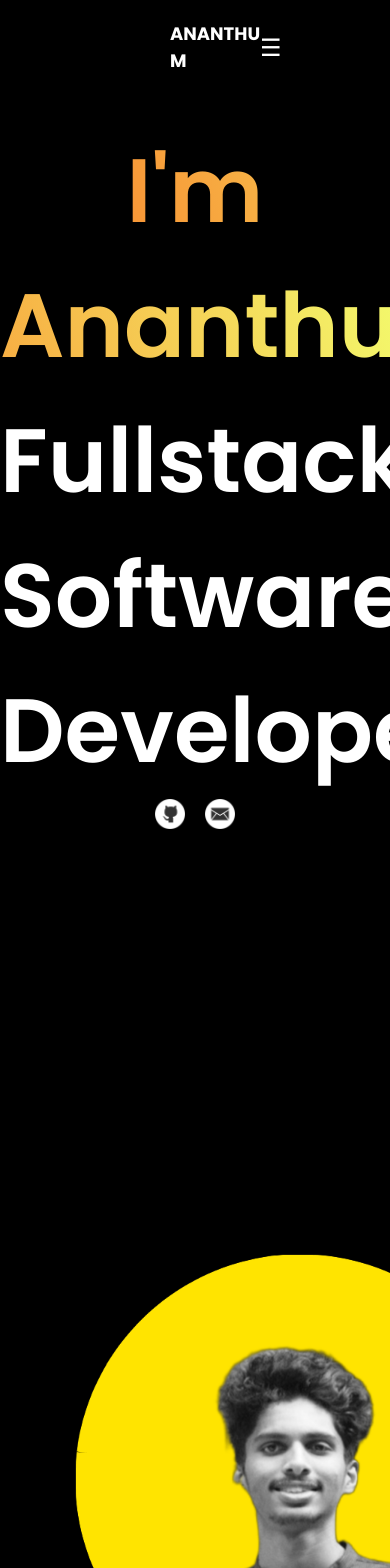
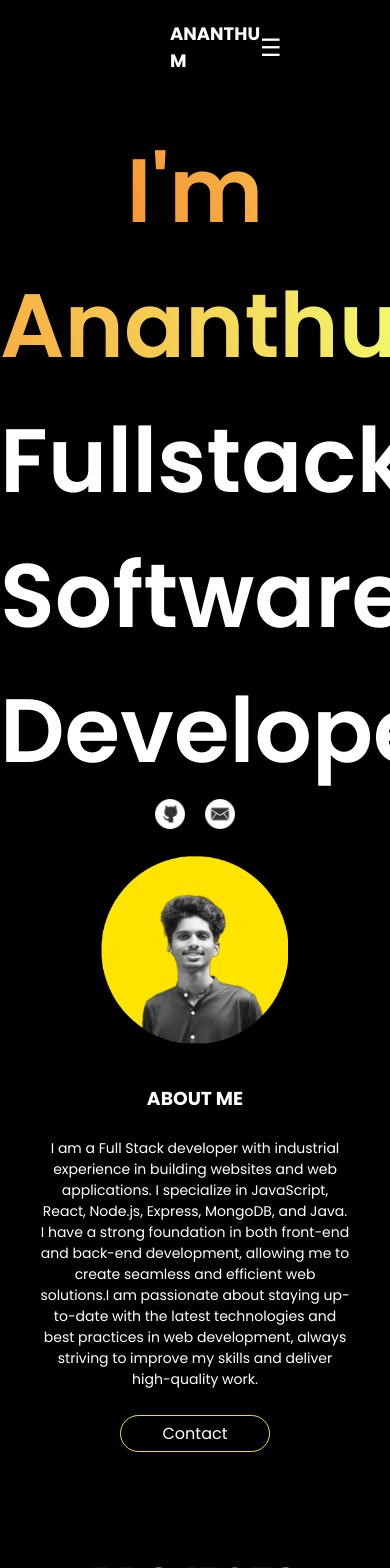
Before and after one commit to ananthu-m-01/portfolio, a React (Vite) app: page / in a window 390 px wide. Shown: the top 1568 px of the page. Built offline with nearby package versions, Linux system fonts and the light colour scheme.

Commit message:
about section responsive

```diff
--- a/src/Components/About/About.css
+++ b/src/Components/About/About.css
@@ -37,3 +37,57 @@
 .contact-me:hover{
     background:linear-gradient(250deg,#f3ff6f 0.36%,#ffa653 102.06%);
 }
+
+@media screen and (max-width: 1024px) {
+  .profile-image {
+    width: 400px;
+  }
+
+  .about-text p {
+    font-size: 16px;
+  }
+}
+
+@media screen and (max-width: 768px) {
+  .about-me {
+    flex-direction: column;
+    align-items: center;
+    text-align: center;
+    padding: 20px;
+  }
+
+  .profile-image {
+    width: 300px;
+  }
+
+  .about-text {
+    margin: 0;
+    padding: 0 20px;
+  }
+
+  .about-text p {
+    font-size: 15px;
+  }
+
+  .about-button {
+    justify-content: center;
+    flex-direction: column;
+    gap: 15px;
+  }
+
+  .contact-me,
+  .my-resume {
+    margin: 0 auto;
+    width: 150px;
+  }
+}
+
+@media screen and (max-width: 480px) {
+  .profile-image {
+    width: 250px;
+  }
+
+  .about-text p {
+    font-size: 14px;
+  }
+}
```
